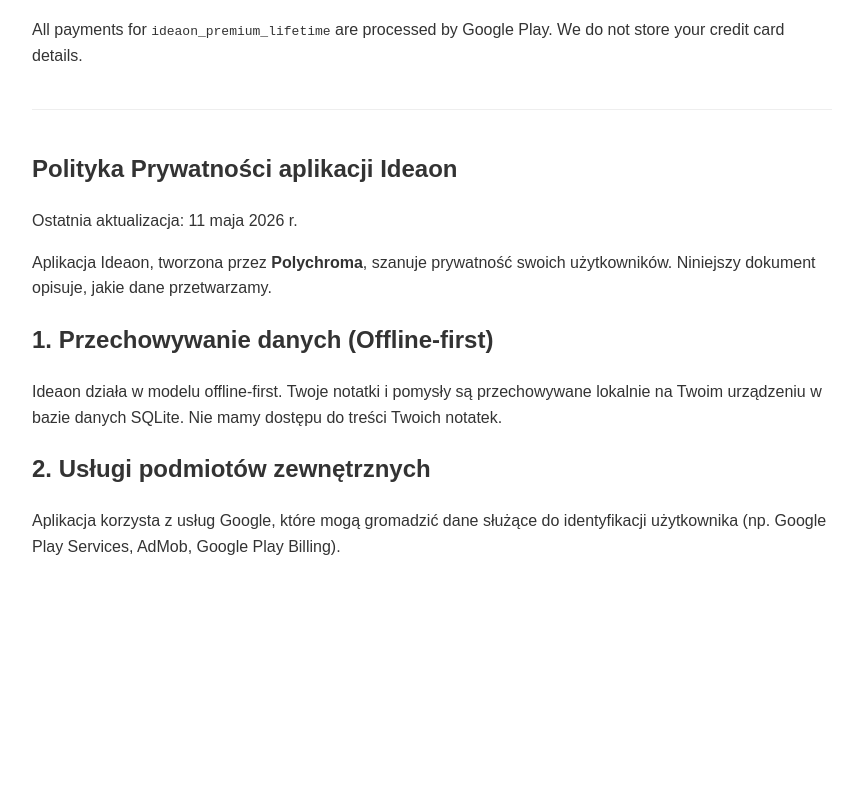
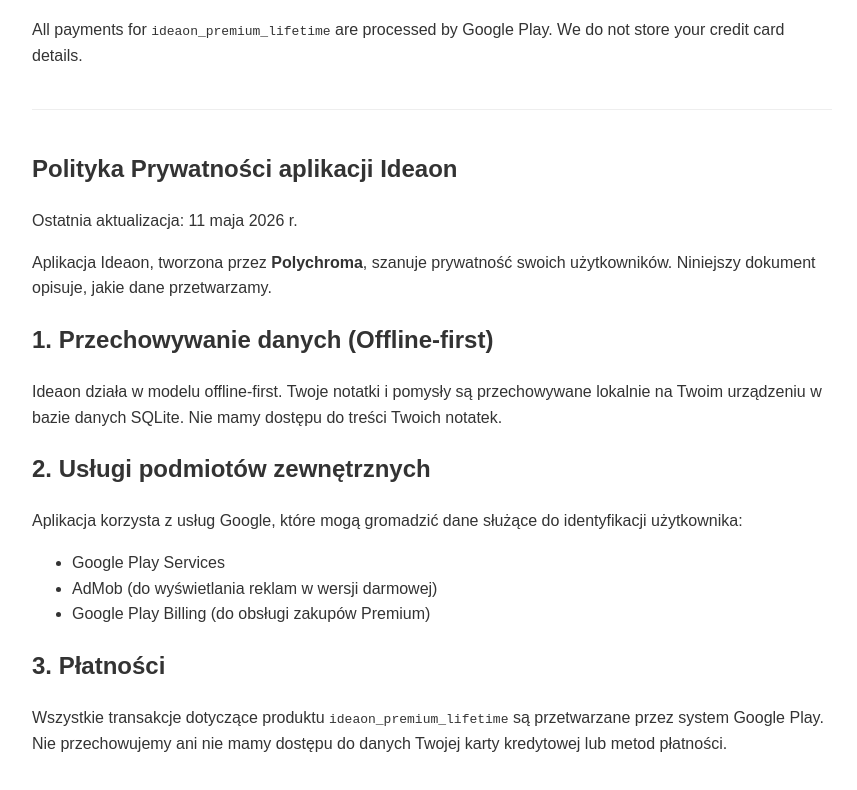
Before and after one commit to Polychroma-BardimX/legal, a plain HTML site: page index.html in a window 1280 px wide. Shown: the part 618-1408 px from the top of the page, without its empty margins (208-1065 px from the left). Before the commit the page ends 1218 px from the top, so only its background shows below. Drawn offline with Linux system fonts and the light colour scheme.

Commit message:
Update index.html

```diff
--- a/index.html
+++ b/index.html
@@ -34,14 +34,24 @@
 
     <hr>
 
-    <section id="pl">
+   <section id="pl">
         <h1>Polityka Prywatności aplikacji Ideaon</h1>
         <p>Ostatnia aktualizacja: 11 maja 2026 r.</p>
         <p>Aplikacja Ideaon, tworzona przez <strong>Polychroma</strong>, szanuje prywatność swoich użytkowników. Niniejszy dokument opisuje, jakie dane przetwarzamy.</p>
+
         <h2>1. Przechowywanie danych (Offline-first)</h2>
         <p>Ideaon działa w modelu offline-first. Twoje notatki i pomysły są przechowywane lokalnie na Twoim urządzeniu w bazie danych SQLite. Nie mamy dostępu do treści Twoich notatek.</p>
+
         <h2>2. Usługi podmiotów zewnętrznych</h2>
-        <p>Aplikacja korzysta z usług Google, które mogą gromadzić dane służące do identyfikacji użytkownika (np. Google Play Services, AdMob, Google Play Billing).</p>
+        <p>Aplikacja korzysta z usług Google, które mogą gromadzić dane służące do identyfikacji użytkownika:</p>
+        <ul>
+            <li>Google Play Services</li>
+            <li>AdMob (do wyświetlania reklam w wersji darmowej)</li>
+            <li>Google Play Billing (do obsługi zakupów Premium)</li>
+        </ul>
+
+        <h2>3. Płatności</h2>
+        <p>Wszystkie transakcje dotyczące produktu <code>ideaon_premium_lifetime</code> są przetwarzane przez system Google Play. Nie przechowujemy ani nie mamy dostępu do danych Twojej karty kredytowej lub metod płatności.</p>
     </section>
 
 </body>
```
